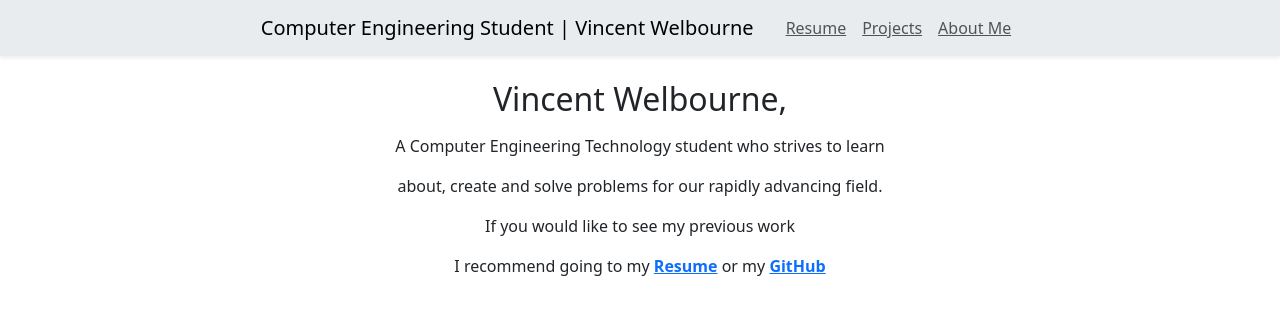
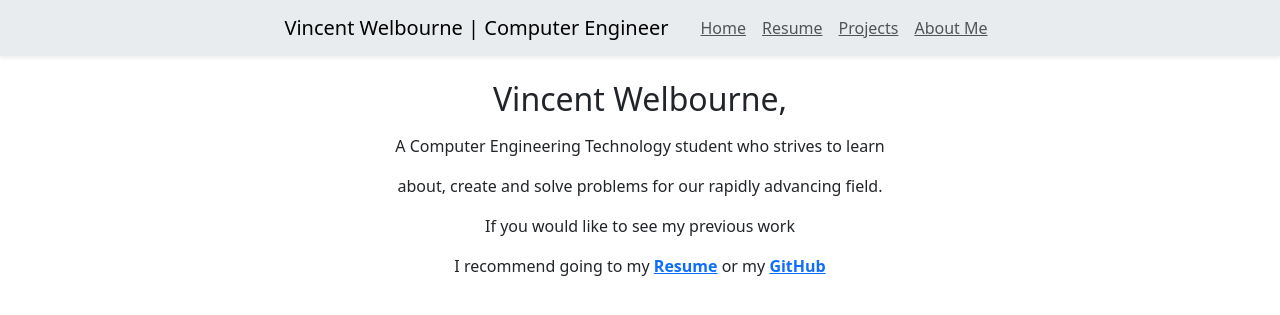
Before and after one commit to Bicente44/bicente_website, a Jekyll site: the page built from home.markdown, in a window 1280 px wide. Shown: the top 315 px of the page. Built offline with Jekyll 4.4.1, drawn with Linux system fonts in a browser that asks for light colours; a script that is not in the unit is left out.

Commit message:
Add Script for header to drop and fold up
Added script to access the drop and fold for the header and also cleaned
up the indentations

```diff
--- a/_includes/header.html
+++ b/_includes/header.html
@@ -1,14 +1,17 @@
-<nav class="navbar navbar-expand-lg bg-body-secondary shadow-sm">
+<nav id="navbar" class="navbar navbar-expand-lg bg-body-secondary shadow-sm">
 	<div class="container-fluid justify-content-center">
-    <!-- Home button -->
-    <a class="navbar-brand me-4" href="home.html">
-      Computer Engineering Student | Vincent Welbourne</a>
+
+		<a class="navbar-brand me-4" href="home.html">Vincent Welbourne | Computer Engineer</a>
 
 		<!-- Menu items -->
 		<ul class="navbar-nav">
+			<li class="nav-item"><a class="nav-link text-decoration-underline" href="{{ '/home.html' | relative_url }}">Home</a></li>
 			<li class="nav-item"><a class="nav-link text-decoration-underline" href="{{ '/resume.html' | relative_url }}">Resume</a></li>
 			<li class="nav-item"><a class="nav-link text-decoration-underline" href="{{ '/projects.html' | relative_url }}">Projects</a></li>
 			<li class="nav-item"><a class="nav-link text-decoration-underline" href="{{ '/about.html' | relative_url }}">About Me</a></li>
 		</ul>
 	</div>
 </nav>
+
+<!-- Script for header drop and hide -->
+<script src="{{ '/assets/js/header_drop.js' | relative_url }}" defer></script>
```
Lines whose indentation alone changed are shown as unchanged.
